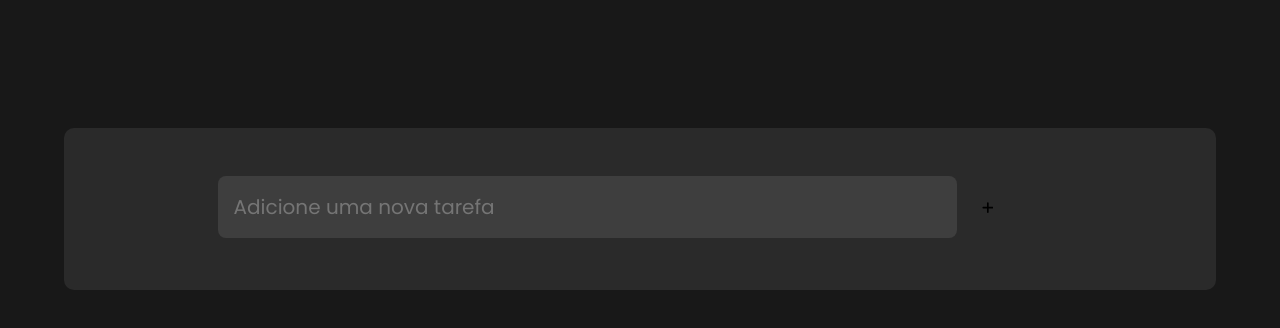
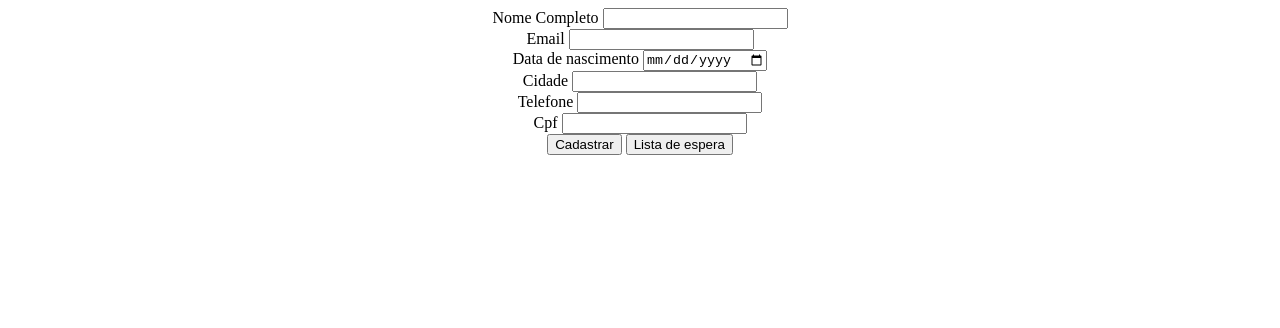
Before and after one commit to MariaCancian/taskList0.2, a plain HTML site: page index.html in a window 1280 px wide. Drawn offline with Linux system fonts and the light colour scheme.

Commit message:
firts commit-passando os cod ja feitos

```diff
--- a/assets/css/style.css
+++ b/assets/css/style.css
@@ -1,104 +1,9 @@
-*{
-    padding: 0;
-    margin: 0;
-    box-sizing: border-box;
-    font-family: 'Poppins', sans-serif;
-}
 body{
-    background-color: #181818;
+    text-align: center;
+    justify-content: center;
+    display: flex;
 }
 
-main{
-    background-color: #181818;
-    width: 100%;
-
-    position: absolute;
+#listPersonMain{
+    display: none;
 }
-#boxTaskList{
-    background-color: #2a2a2a;
-
-    padding: 3rem;
-    gap: 1rem;
-    width: 90%;
-    margin-left: 5%;
-   align-items: center;
-    margin-top: 10%;
-    border-radius: 10px;
-}
-input{
-    padding: 1rem;
-    border-radius: 8px;
-    background-color: #3e3e3e;
-    border: none;
-    width: 70%;
-    margin-left: 10%;
-    font-size: 20px;
-    color: #f0f0f0;
-}
-#add{
-    width: 5%;
-    border-radius: 8px;
-    background-color: transparent;
-    border: none;
-   height: 8vh;
-}
-#add:hover{
-    cursor: pointer;
-    background-color: pink;
-}
-
-#remove-btm{
-    width: 5%;
-    border-radius: 8px;
-    background-color: transparent;
-    border: none;
-   height: 8vh;
-}
-
-#remove-btm:hover{
-cursor: pointer;
-background-color: red;
-}
-
-
-.list1{
-    color: #f0f0f0;
-}
-.results{
-    background-color: #3e3e3e;
-    width: 80%;
-    margin-left: 10%;
-    padding: 1rem;
-    border-radius: 8px;
-    margin-top: 5%;
-    display: flex;
-    align-items: center;
-    justify-content: space-between;
-}
-#p1{
-    color: red;
-margin-left: 35%;
-}
-.clean{
-    background-color: #2a2a2a;
-    padding: 1%;
-    width: 4%;
-    border-radius: 30px;
-    border: none;
-}
-.clean:hover{
-    cursor: pointer;
-}
-.green{
-    background-color: #2a2a2a;
-    padding: 1%;
-    width: 4%;
-    border-radius: 30px;
-    margin-left: 85%;
-    border: none;
-}
-.taskDone {
-    font-weight: bold;
-    background-color: green;
-    border-radius: 9898989898px;
-}
--- /dev/null
+++ b/assets/java script/index.js
@@ -0,0 +1,208 @@
+//Funções para página híbrida
+function changePage() {
+    document.getElementById("log-inPage").style.display = "none";
+    document.getElementById("listPersonMain").style.display = "block";
+  }
+  function comeBack() {
+    document.getElementById("log-inPage").style.display = "block";
+    document.getElementById("listPersonMain").style.display = "none";
+  }
+
+  //Criando classe para pessoa
+  class Person {
+    constructor(name, email, birthdayDate, age, city, telephone, cpf, client) {
+      this.name = name;
+      this.email = email;
+      this.birthdayDate = birthdayDate;
+      this.age = age;
+      this.city = city;
+      this.telephone = telephone;
+      this.cpf = cpf;
+      this.client = client;
+    }
+  }
+
+  //Criando classe para armazenar as pessoas
+  class PersonList {
+    constructor() {
+      this.persons = [];
+    }
+
+    addPerson(person) {
+      this.persons.push(person);
+    }
+  }
+
+  //Criando instância do Array
+  const personList = new PersonList();
+
+  //Declarando contagem de clientes cadastrados
+  let clients = 0;
+
+  //Função para adicionar uma nova pessoa
+  function addNewPerson() {
+    const name = document.getElementById("name").value;
+    const age = document.getElementById("age").value;
+    const email = document.getElementById("email").value;
+    const city = document.getElementById("city").value;
+    const telephone = document.getElementById("telephone").value;
+    const cpf = document.getElementById("cpf").value;
+
+    let isAlreadyRegistered = false;
+
+    personList.persons.forEach((person) => {
+      let theCPF = person.cpf;
+      const newCpf = theCPF.replace(/[.-]/g, '');
+      if (newCpf == cpf) {
+        isAlreadyRegistered = true;
+        document.getElementById('invalid').innerHTML = "CPF já cadastrado";
+
+      setTimeout(() => {
+        document.getElementById('invalid').innerHTML = "";
+      }, 4000);
+      }
+      if (person.email == email) {
+        isAlreadyRegistered = true;
+        document.getElementById('invalid').innerHTML = "Email já cadastrado";
+
+      setTimeout(() => {
+        document.getElementById('invalid').innerHTML = "";
+      }, 4000);
+      }
+      console.log(theCPF);
+      console.log(newCpf);
+
+    });
+
+  if (!isAlreadyRegistered) {
+    if (name == '' || age == '' || email == '' || city == '' || telephone == '' || cpf == '') {
+      document.getElementById('invalid').innerHTML = "Prencha todos os campos!";
+
+      setTimeout(() => {
+        document.getElementById('invalid').innerHTML = "";
+      }, 3000);
+    } else {
+      const dateTidy = birthdayDateBr();
+      const ageTidy = personAge();
+      const telephoneTidy = separingTelephone();
+      const cpfTidy = separingCpf();
+      const clientTidy = possibleClient();
+
+      document.getElementById("totalClients").innerHTML = clients;
+
+      const newPersonAdd = new Person(name, email, dateTidy, ageTidy, city, telephoneTidy, cpfTidy, clientTidy);
+      personList.addPerson(newPersonAdd);
+
+      showOnHtml();
+
+      document.getElementById('formsConcluid').innerHTML = "Parabéns, seu cadastro foi concluído! Encaminhado para lista de espera.";
+
+      setTimeout(() => {
+        document.getElementById('formsConcluid').innerHTML = "";
+      }, 4000);
+
+      console.log(personList);
+
+      cleanFields();
+    }
+  }
+
+  }
+  //Função para calcular a idade
+  function personAge() {
+    const birthdayDate = document.getElementById("age").value;
+    const personYear = new Date(birthdayDate).getFullYear();
+    const todayYear = new Date().getFullYear();
+    const personMonth = new Date(birthdayDate).getMonth() + 1;
+    const todayMonth = new Date().getMonth() + 1;
+
+    const ageYear = todayYear - personYear;
+
+    if (personMonth > todayMonth) {
+      return ageYear - 1;
+
+    } else {
+      return ageYear;
+    }
+  }
+
+
+  //Função para converter a data
+  function birthdayDateBr() {
+    const date = document.getElementById("age").value;
+    const newDate = date.split("-").reverse().join("/");
+    //dia/mes/ano
+
+    return newDate;
+  }
+
+  //Função para saber se é um possível cliente
+  function possibleClient() {
+    const age = personAge();
+    if (age < 18 || age > 26) {
+      return "Não é um possivel cliente";
+    }
+    if (age >= 18 && age <= 26) {
+      clients++;
+      return "É um possivel cliente";
+    }
+  }
+
+  //Função para limpar campos
+  function cleanFields() {
+    document.getElementById("name").value = "";
+    document.getElementById("email").value = "";
+    document.getElementById("age").value = "";
+    document.getElementById("city").value = "";
+    document.getElementById("telephone").value = "";
+    document.getElementById("cpf").value = "";
+  }
+
+  //Função para mostrar as informações na tela
+  function showOnHtml() {
+    const date = birthdayDateBr();
+    let msg = "";
+    personList.persons.forEach((person) => {
+      msg += `<div>
+              <p><strong>Nome:</strong>${person.name}</p>
+              <p><strong>Email:</strong>${person.email}</p>
+              <p><strong>Data de nascimento:</strong>${date}</p>
+              <p><strong>Idade:</strong>${person.age}</p>
+              <p><strong>Cidade:</strong>${person.city}</p>
+              <p><strong>Telefone:</strong>${person.telephone}</p>
+              <p><strong>CPF:</strong>${person.cpf}</p>
+              <p><strong>Possivel cliente:</strong>${person.client}</p>
+              </div>`;
+    });
+
+    document.getElementById("newPersonInfos").innerHTML = msg;
+  }
+
+  //Função para pontuar CPF
+  function separingCpf() {
+    const cpf = document.getElementById("cpf").value;
+
+    const arrCpf = cpf.split("");
+
+    arrCpf.splice(3, 0, ".");
+    arrCpf.splice(7, 0, ".");
+    arrCpf.splice(11, 0, "-");
+    //000.000.000-00
+
+    return arrCpf.join("");
+  }
+
+  //Função para pontuar o telefone
+  function separingTelephone() {
+    const tell = document.getElementById("telephone").value;
+
+    const arrTell = tell.split("");
+
+    arrTell.splice(0, 0, "(");
+    arrTell.splice(3, 0, ")");
+    arrTell.splice(4, 0, " ");
+    arrTell.splice(10, 0, "-");
+    //00 00000-0000
+
+    return arrTell.join("");
+  }
--- a/index.html
+++ b/index.html
@@ -1,25 +1,52 @@
 <!DOCTYPE html>
-<html>
+<html lang="pt-BR">
 <head>
     <meta charset="UTF-8">
     <meta name="viewport" content="width=device-width, initial-scale=1.0">
-    <script src="/assets/java script/loucuras.js"></script>
-    <link rel="stylesheet" href="/assets/css/style.css">
-    <link rel="preconnect" href="https://fonts.googleapis.com">
-<link rel="preconnect" href="https://fonts.gstatic.com" crossorigin>
-<link href="https://fonts.googleapis.com/css2?family=Poppins:wght@100;200;300;400;500;600&display=swap" rel="stylesheet">
-    <title>Task List</title>
+    <title>Entrar</title>
+    <script src="assets/java script/index.js"></script>
+    <link rel="stylesheet" href="assets/css/style.css">
 </head>
 <body>
-    <main>
-        <div id="boxTaskList">
-            <div id="p"><p id="p1"></p></div>
-            <div id="inputBox">
-                <input id="InputAdd" placeholder="Adicione uma nova tarefa">
-                <button id="add"type="button" onclick="createList()"><svg xmlns="http://www.w3.org/2000/svg" height="1em" viewBox="0 0 448 512"><!--! Font Awesome Free 6.4.2 by @fontawesome - https://fontawesome.com License - https://fontawesome.com/license (Commercial License) Copyright 2023 Fonticons, Inc. --><path d="M256 80c0-17.7-14.3-32-32-32s-32 14.3-32 32V224H48c-17.7 0-32 14.3-32 32s14.3 32 32 32H192V432c0 17.7 14.3 32 32 32s32-14.3 32-32V288H400c17.7 0 32-14.3 32-32s-14.3-32-32-32H256V80z"/></svg></button>
+    <main id="log-inPage">
+        <div id="inputBoxArea">
+             <div class="inputs">
+                <label for="">Nome Completo</label>
+                <input id="name" type="text"required>
+            </div>
+            <div class="inputs">
+                <label for="">Email</label>
+                <input id="email" type="email" required >
+            </div>
+            <div class="inputs">
+                <label for="">Data de nascimento</label>
+                <input id="age" type="date"required>
+            </div>
+            <div class="inputs">
+                <label for="">Cidade</label>
+                <input id="city" type="text"required>
+            </div>
+            <div class="inputs">
+                <label for="">Telefone</label>
+                <input id="telephone" type="number"required>
+            </div>
+            <div class="inputs">
+                <label for="">Cpf</label>
+                <input id="cpf" type="number" required  >
+            </div>
+        </div>
+        <div id="buttons">
+            <button id="join" onclick=" addNewPerson() " >Cadastrar</button>
+            <button id="join" onclick="changePage()" >Lista de espera</button>
+        </div>
+        <p id="invalid"></p>
+        <p id="formsConcluid"></p>
 
-                <p id="result"></p>
-        </div>
+    </main>
+    <main id="listPersonMain">
+        <button onclick="comeBack()" >Voltar</button>
+        <p id="newPersonInfos"></p>
+        <p id="totalClients">0</p>
     </main>
 </body>
 </html>
```
